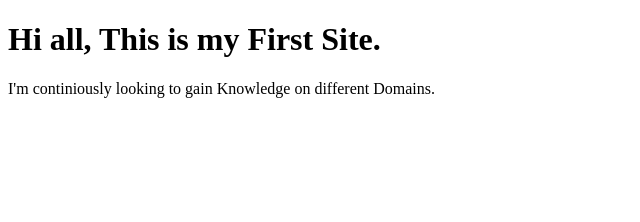
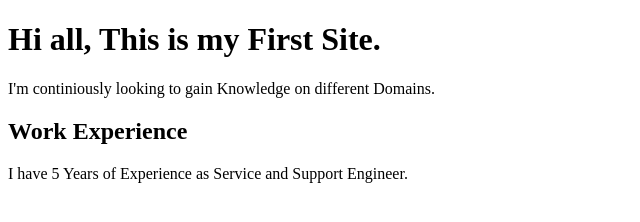
Before and after one commit to rupeshmoulit/Rupeshmouli-Portfolio, a plain HTML site: page Index.html in a window 1280 px wide. Shown: the whole page, without its empty margins (0-640 px from the left). Drawn offline with Linux system fonts and the light colour scheme.

Commit message:
feat: added Work Experience

```diff
--- a/Index.html
+++ b/Index.html
@@ -9,5 +9,8 @@
 <body>
     <h1>Hi all, This is my First Site.</h1>
     I'm continiously looking to gain Knowledge on different Domains.
+
+    <h2>Work Experience</h2>
+    I have 5 Years of Experience as Service and Support Engineer.
 </body>
 </html>
```
